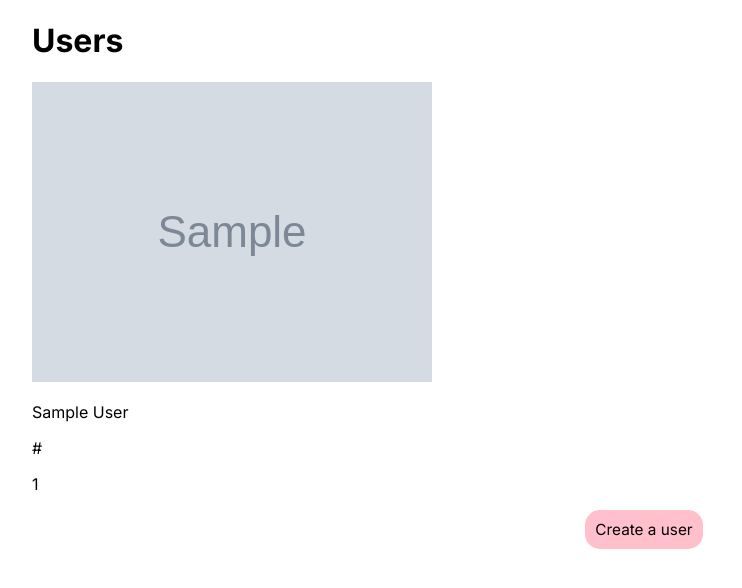
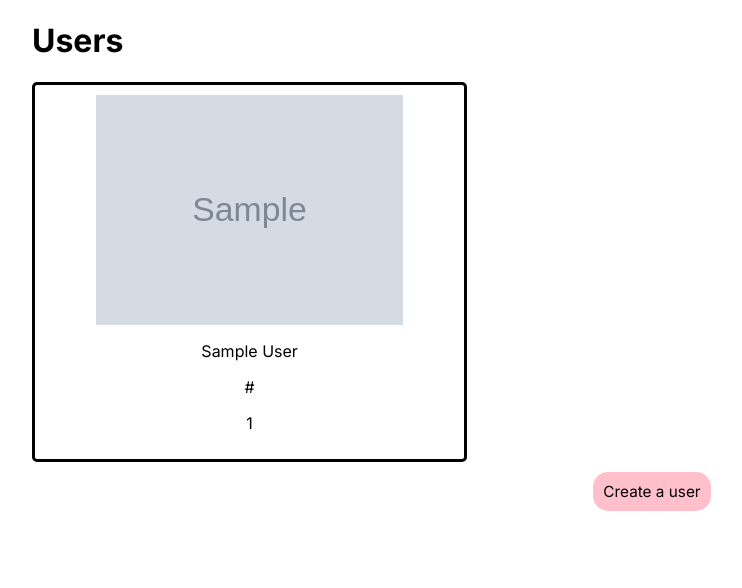
Before and after one commit to SolderFumes/hestia, a Flask app: page /userlist in a window 1280 px wide. Shown: the top 588 px of the page, without its empty margins (16-758 px from the left). Run offline with Flask 3, Linux system fonts and the light colour scheme; tables that the repository leaves empty hold one stand-in row (values such as "Sample post"); grey boxes marked "Sample" are stand-in pictures.

Commit message:
Prettified Webpage Not done yet, but progress

```diff
--- a/static/css/userlist.css
+++ b/static/css/userlist.css
@@ -1,6 +1,7 @@
 @import url('https://fonts.googleapis.com/css?family=Inter:400,500,600,700,800,900&display=swap');
 body {
     font-family: "Inter", sans-serif;
+    width: 100%;
 }
 
 
@@ -25,3 +26,25 @@ body {
     margin: 5px;
     padding: 5px;
 }
+
+.createContainer {
+
+}
+
+.userBox {
+    border: 3px black solid;
+    border-radius: 5px;
+    padding: 10px;
+    display: flex;
+    flex-direction: column;
+    width: 33%;
+}
+
+.userBox img {
+    width: 75%;
+    margin: auto;
+}
+
+.userDetails {
+    text-align: center;
+}
--- a/static/js/userlist.js
+++ b/static/js/userlist.js
@@ -28,9 +28,8 @@ function user_popup() {
     createForm.appendChild(songInput);
 
     let lightInput = document.createElement('input');
-    lightInput.type = 'number';
     lightInput.name = 'light_color';
-    lightInput.placeholder = 'Light Color (r, g ,b)...';
+    lightInput.placeholder = 'R (0-255), G (0-255), B (0-255)';
     createForm.appendChild(lightInput);
 
     let submit = document.createElement('input');
--- a/templates/userlist.html
+++ b/templates/userlist.html
@@ -19,14 +19,12 @@
         <ul>
             <h1>Users</h1>
             {% for user in users %}
-                <div class="userbox">
-                    <div class="userpic">
-                        <img src="{{ user.img }}">
-                        <div class="userdetails">
-                            <p>{{ user.name }}</p>
-                            <p>{{ user.song_url }}</p>
-                            <p>{{ user.light_color }}</p>
-                        </div>
+                <div class="userBox">
+                    <img src="{{ user.img }}">
+                    <div class="userDetails">
+                        <p>{{ user.name }}</p>
+                        <p>{{ user.song_url }}</p>
+                        <p>{{ user.light_color }}</p>
                     </div>
                 </div>
             {% endfor %}
```
